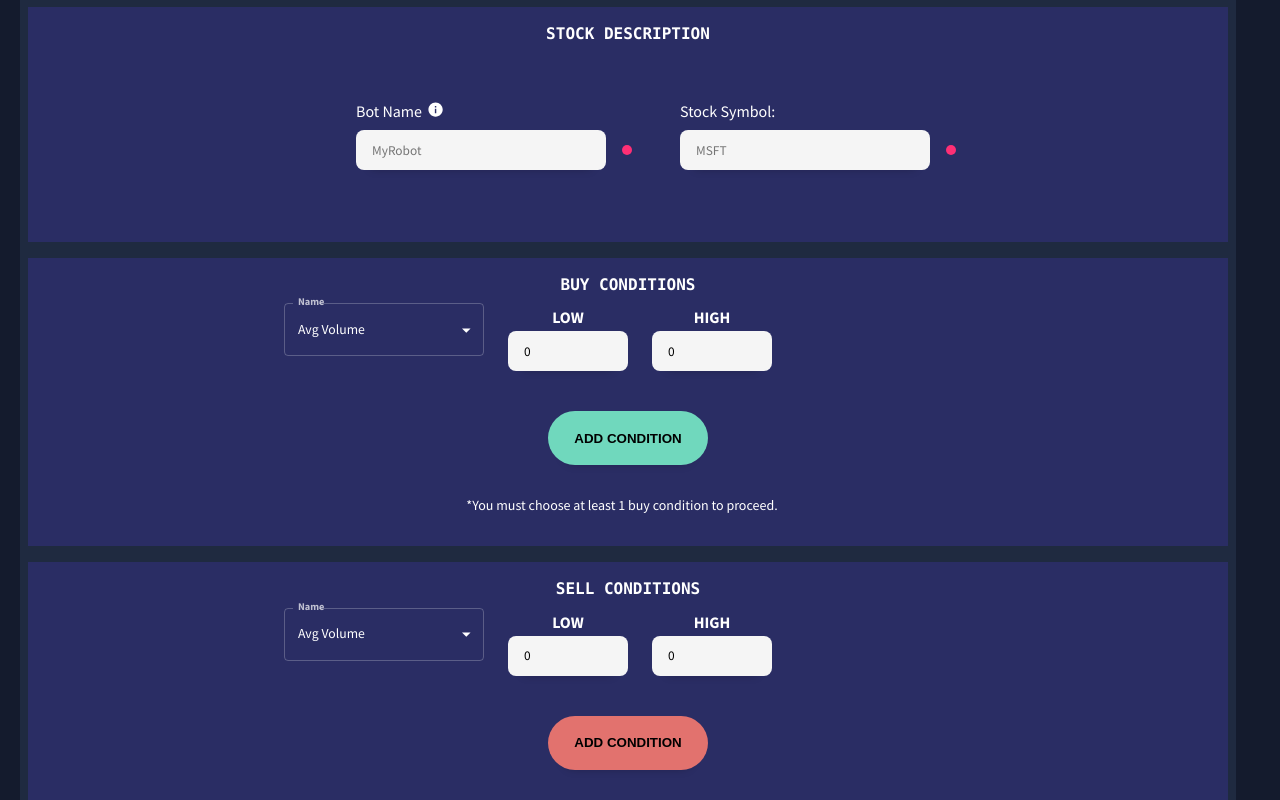
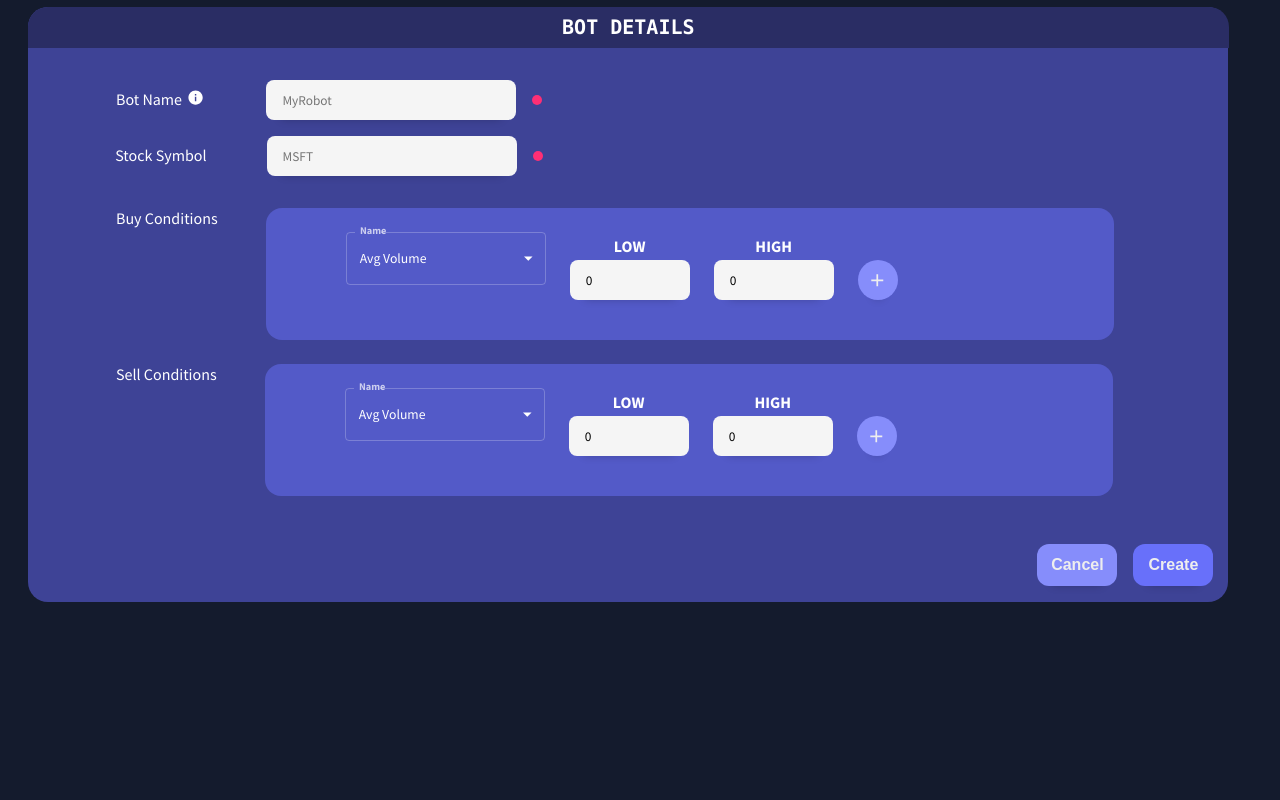
Before and after one commit to csc436group2/TradingBot, a React (Create React App) app in the folder frontend/: page /createbot in a window 1280 px wide. Shown: the part 220-1020 px from the top of the page. After the commit the page ends 862 px from the top, so only its background shows below. Built offline with nearby package versions, Linux system fonts and the light colour scheme.

Commit message:
Folder restructure, create bot page UI redesign

```diff
--- a/frontend/package.json
+++ b/frontend/package.json
@@ -2,7 +2,7 @@
   "name": "frontend",
   "version": "0.1.0",
   "private": true,
-  "proxy": "http://localhost:5000",
+  "proxy": "http://127.0.0.1:5000",
   "dependencies": {
     "@emotion/react": "^11.10.4",
     "@emotion/styled": "^11.10.4",
--- a/frontend/src/App.js
+++ b/frontend/src/App.js
@@ -1,7 +1,7 @@
 import { Navigate, Route, Routes } from "react-router-dom";
 import LoginView from "./views/Login";
 import "./assets/css/fonts.css";
-import { ColorModeContext, useMode } from "./theme";
+import { ColorModeContext, useMode } from "./context/theme";
 import { CssBaseline, ThemeProvider } from "@mui/material";
 import Topbar from "./components/TopBar";
 import Dashboard from "./views/Dashboard";
--- a/frontend/src/components/Header.jsx
+++ b/frontend/src/components/Header.jsx
@@ -1,5 +1,5 @@
 import { Typography, Box, useTheme } from "@mui/material";
-import { tokens } from "../theme";
+import { tokens } from "../context/theme";
 
 const Header = ({ title, subtitle }) => {
   const theme = useTheme();
--- a/frontend/src/components/RightSide.jsx
+++ b/frontend/src/components/RightSide.jsx
@@ -1,7 +1,7 @@
 import React from "react";
 import styled from "@emotion/styled";
 import { Typography, useTheme } from "@mui/material";
-import { tokens } from "../theme";
+import { tokens } from "../context/theme";
 
 const RightSide = () => {
   const theme = useTheme();
--- a/frontend/src/components/TopBar.jsx
+++ b/frontend/src/components/TopBar.jsx
@@ -9,7 +9,7 @@ import {
 import SmartToyIcon from "@mui/icons-material/SmartToy";
 import { useTheme } from "@mui/material";
 import { useContext, useState } from "react";
-import { ColorModeContext, tokens } from "../theme";
+import { ColorModeContext, tokens } from "../context/theme";
 import PersonOutlinedIcon from "@mui/icons-material/PersonOutlined";
 import LightModeOutlinedIcon from "@mui/icons-material/LightModeOutlined";
 import DarkModeOutlinedIcon from "@mui/icons-material/DarkModeOutlined";
@@ -36,6 +36,10 @@ const Topbar = () => {
     window.localStorage.removeItem("userName");
     window.localStorage.removeItem("apiKey");
     window.localStorage.removeItem("secretKey");
+    window.localStorage.removeItem("bots");
+    window.localStorage.removeItem("hasBot");
+    window.localStorage.removeItem("test");
+    window.localStorage.removeItem("currDetail");
     nav("/login");
   };
 
--- a/frontend/src/views/CreateBot.js
+++ b/frontend/src/views/CreateBot.js
@@ -6,7 +6,6 @@ import {
   FormControl,
   FormControlLabel,
   FormLabel,
-  IconButton,
   InputLabel,
   MenuItem,
   Radio,
@@ -20,12 +19,13 @@ import styled from "@emotion/styled";
 import Input from "../components/InputTextField";
 import { Stack } from "@mui/system";
 import DeleteIcon from "@mui/icons-material/Delete";
-import Conditions from "../shared/data/conditions";
-import { tokens } from "../theme";
+import Conditions from "../context/conditions";
+import { tokens } from "../context/theme";
 import Header from "../components/Header";
 import { useNavigate } from "react-router-dom";
 import Info from "@mui/icons-material/Info";
 import Bot from "../models/bot";
+import AddIcon from "@mui/icons-material/Add";
 
 function CreateBot() {
   const [stockSym, setStockSym] = useState("");
@@ -47,8 +47,9 @@ function CreateBot() {
   const conditions = condRef.conditions;
 
   const curDate = new Date();
-  const dateFormat = `${curDate.getMonth()}/${curDate.getDate()}/${curDate.getFullYear()}`;
-  // const timeFormat = ` ${curDate.toLocaleTimeString()}`;
+  const dateFormat = `${
+    curDate.getMonth() + 1
+  }/${curDate.getDate()}/${curDate.getFullYear()}`;
 
   const [buyCnList, setBuyCnList] = useState([
     { property: "Avg Volume", lt: 0, gt: 0 },
@@ -153,43 +154,45 @@ function CreateBot() {
 
   const MyButton = styled.div`
     button {
-      max-width: 250px;
-      min-width: 250px;
-      height: 60px;
+      max-width: 80px;
+      min-width: 80px;
+      height: 42px;
       border: none;
       margin: 1rem 0;
+      margin-left: 1rem;
       box-shadow: 0px 14px 9px -15px rgba(0, 0, 0, 0.25);
-      border-radius: 198px;
-      background-color: ${colors.blueAccent[400]};
-      color: ${theme.palette.mode === "dark" ? "black" : "white"};
-      font-weight: 600;
+      border-radius: 12px;
+      background-color: ${colors.blueAccent[500]};
+      color: ${theme.palette.mode === "dark" ? "#eee" : "black"};
+      font-weight: bold;
+      font-size: 16px;
       cursor: pointer;
       transition: all 0.2s ease-in;
       &:hover {
         transform: translateY(-3px);
-        background-color: #00feb9;
+        background-color: ${colors.greenAccent[400]};
       }
     }
   `;
 
   const CancelButton = styled.div`
     button {
-      max-width: 180px;
-      min-width: 180px;
-      height: 60px;
+      max-width: 80px;
+      min-width: 80px;
+      height: 42px;
       border: none;
       margin: 1rem 0;
-      margin-left: 1rem;
       box-shadow: 0px 14px 9px -15px rgba(0, 0, 0, 0.25);
-      border-radius: 198px;
-      background-color: ${colors.grey[400]};
-      color: ${theme.palette.mode === "dark" ? "black" : "white"};
+      border-radius: 12px;
+      background-color: ${colors.blueAccent[400]};
+      color: ${theme.palette.mode === "dark" ? "#eee" : "black"};
       font-weight: 600;
+      font-size: 16px;
       cursor: pointer;
       transition: all 0.2s ease-in;
       &:hover {
         transform: translateY(-3px);
-        background-color: #00feb9;
+        background-color: ${colors.redAccent[400]};
       }
     }
   `;
@@ -199,44 +202,41 @@ function CreateBot() {
     align-items: center;
     justify-content: center;
     button {
-      min-width: 160px;
-      max-width: 160px;
-      height: 54px;
+      min-width: 40px;
+      max-width: 40px;
+      height: 40px;
       border: none;
       margin: 1rem 0;
       box-shadow: 0px 14px 9px -15px rgba(0, 0, 0, 0.25);
-      border-radius: 198px;
-      background-color: ${colors.greenAccent[400]};
-      color: ${theme.palette.mode === "dark" ? "black" : "white"};
+      border-radius: 120px;
+      background-color: ${colors.blueAccent[400]};
+      color: ${theme.palette.mode === "dark" ? "#eee" : "black"};
       font-weight: 600;
       cursor: pointer;
       transition: all 0.2s ease-in;
       &:hover {
-        background-color: ${colors.greenAccent[500]};
+        background-color: ${colors.blueAccent[300]};
         transform: translateY(-3px);
       }
     }
   `;
 
-  const AddSellButton = styled.div`
-    display: flex;
-    align-items: center;
-    justify-content: center;
+  const DeleteButton = styled.div`
     button {
-      min-width: 160px;
-      max-width: 160px;
-      height: 54px;
+      min-width: 40px;
+      max-width: 40px;
+      height: 40px;
       border: none;
-      margin: 1rem 0;
+      margin-left: 1rem;
       box-shadow: 0px 14px 9px -15px rgba(0, 0, 0, 0.25);
-      border-radius: 198px;
+      border-radius: 120px;
       background-color: ${colors.redAccent[400]};
-      color: ${theme.palette.mode === "dark" ? "black" : "white"};
+      color: ${theme.palette.mode === "dark" ? "#eee" : "black"};
       font-weight: 600;
       cursor: pointer;
       transition: all 0.2s ease-in;
       &:hover {
-        background-color: ${colors.redAccent[500]};
+        background-color: ${colors.redAccent[300]};
         transform: translateY(-3px);
       }
     }
@@ -246,7 +246,6 @@ function CreateBot() {
     <Box m="20px">
       <Header title="CREATE BOT" subtitle="Get started below." />
       <Box
-        backgroundColor={colors.primary[400]}
         display="flex"
         flexDirection="column"
         alignItems="start"
@@ -254,23 +253,41 @@ function CreateBot() {
         p={3}
         mr={3}
       >
-        <DescWrapper style={{ backgroundColor: colors.blueAccent[800] }}>
+        <FormWrapper
+          style={{
+            backgroundColor: colors.blueAccent[700],
+            borderRadius: 20,
+            alignItems: "start",
+          }}
+        >
+          <Box
+            bgcolor={colors.blueAccent[800]}
+            width={"101.4%"}
+            display="flex"
+            alignItems="center"
+            justifyContent="center"
+            mt={-1}
+            ml={-1}
+            p={1}
+            borderRadius="20px 20px 0px 0px"
+          >
             <Typography
-            variant="h5"
+              variant="h4"
               fontWeight="bold"
-            marginBottom={1}
               alignSelf={"center"}
               sx={{ fontFamily: "Monaco" }}
             >
-            STOCK DESCRIPTION
+              BOT DETAILS
             </Typography>
-          <Box display="flex" flexDirection="row" p={3} pl={10}>
+          </Box>
           <Box
             display="flex"
-              justifyContent="start"
             flexDirection="column"
-              m={3}
+            p={3}
+            pl={10}
+            alignItems="start"
           >
+            <Box display="flex" flexDirection="row" alignItems="center">
               <Box display="flex" flexDirection="row">
                 <Typography variant="h5" mr={0.6}>
                   Bot Name
@@ -280,6 +297,7 @@ function CreateBot() {
                   arrow={true}
                   placement="top"
                   describeChild
+                  sx={{ marginRight: 7.8 }}
                 >
                   <Info fontSize="small" />
                 </Tooltip>
@@ -294,11 +312,13 @@ function CreateBot() {
             </Box>
             <Box
               display="flex"
-              justifyContent="start"
-              flexDirection="column"
-              m={3}
+              flexDirection="row"
+              alignItems="center"
+              ml={-0.1}
             >
-              <Typography variant="h5">Stock Symbol:</Typography>
+              <Typography variant="h5" mr={7.5}>
+                Stock Symbol
+              </Typography>
               <Input
                 value={stockSym}
                 onChange={handleStockSymChange}
@@ -307,18 +327,19 @@ function CreateBot() {
                 maxLength={4}
               />
             </Box>
-          </Box>
-        </DescWrapper>
-        <FormWrapper style={{ backgroundColor: colors.blueAccent[800] }}>
-          <Typography
-            variant="h5"
-            fontWeight="bold"
-            marginBottom={1}
-            alignSelf={"center"}
-            sx={{ fontFamily: "Monaco" }}
+            <Box display="flex" flexDirection="row" mt={3}>
+              <Typography variant="h5" mr={7}>
+                Buy Conditions
+              </Typography>
+              <Box
+                display="flex"
+                flexDirection="column"
+                mt={0}
+                ml={-1}
+                bgcolor={colors.blueAccent[600]}
+                borderRadius={4}
+                p={3}
               >
-            BUY CONDITIONS
-          </Typography>
                 {buyCnList.map((condition, index) => {
                   return (
                     <div key={index}>
@@ -482,7 +503,11 @@ function CreateBot() {
                             </FormControl>
                           )}
                           {index !== 0 && (
-                      <StyledIcon>
+                            <Box
+                              display="flex"
+                              flexDirection="row"
+                              alignItems="center"
+                            >
                               <Divider
                                 orientation="vertical"
                                 style={{
@@ -494,42 +519,64 @@ function CreateBot() {
                                   borderRadius: 10,
                                 }}
                               />
-                        <Tooltip title="Remove" arrow={true} placement="bottom">
-                          <IconButton
-                            onClick={() => handleBuyRemoveCondition(index)}
+                              <Tooltip
+                                title="Remove"
+                                arrow={true}
+                                placement="bottom"
                               >
-                            Delete Item
+                                <DeleteButton>
+                                  <button
+                                    onClick={() =>
+                                      handleBuyRemoveCondition(index)
+                                    }
+                                  >
                                     <DeleteIcon fontSize="medium" />
-                          </IconButton>
+                                  </button>
+                                </DeleteButton>
                               </Tooltip>
-                      </StyledIcon>
+                            </Box>
                           )}
                         </Stack>
                       </BuyConditionContainer>
                       {buyCnList.length - 1 === index && buyCnList.length < 70 && (
+                        <Box
+                          display="flex"
+                          justifyContent="end"
+                          mr={buyCnList.length === 1 ? 24 : 14}
+                          mt={buyCnList.length === 1 ? -10 : -11.3}
+                        >
                           <AddButton>
-                    <button onClick={handleBuyAddCondition}>
-                      ADD CONDITION
+                            <button
+                              onClick={handleBuyAddCondition}
+                              style={{
+                                display: "flex",
+                                alignItems: "center",
+                                justifyContent: "center",
+                              }}
+                            >
+                              <AddIcon />
                             </button>
                           </AddButton>
+                        </Box>
                       )}
                     </div>
                   );
                 })}
-          <p style={{ fontSize: 14, marginRight: 12 }}>
-            *You must choose at least 1 buy condition to proceed.
-          </p>
-        </FormWrapper>
-        <FormWrapper style={{ backgroundColor: colors.blueAccent[800] }}>
-          <Typography
-            variant="h5"
-            fontWeight="bold"
-            marginBottom={1}
-            alignSelf={"center"}
-            sx={{ fontFamily: "Monaco" }}
+              </Box>
+            </Box>
+            <Box display="flex" flexDirection="row" mt={3}>
+              <Typography variant="h5" mr={7}>
+                Sell Conditions
+              </Typography>
+              <Box
+                display="flex"
+                flexDirection="column"
+                mt={0}
+                ml={-1}
+                bgcolor={colors.blueAccent[600]}
+                borderRadius={4}
+                p={3}
               >
-            SELL CONDITIONS
-          </Typography>
                 {sellCnList.map((condition, index) => {
                   return (
                     <div key={index}>
@@ -590,7 +637,11 @@ function CreateBot() {
                             labelText={"HIGH"}
                           />
                           {index !== 0 && (
-                      <StyledIcon>
+                            <Box
+                              display="flex"
+                              flexDirection="row"
+                              alignItems="center"
+                            >
                               <Divider
                                 orientation="vertical"
                                 style={{
@@ -602,35 +653,63 @@ function CreateBot() {
                                   borderRadius: 10,
                                 }}
                               />
-                        <Tooltip title="Remove" arrow={true} placement="bottom">
-                          <IconButton
-                            className="iconButton"
-                            onClick={() => handleSellRemoveCondition(index)}
+                              <Tooltip
+                                title="Remove"
+                                arrow={true}
+                                placement="bottom"
                               >
-                            Delete Item
+                                <DeleteButton>
+                                  <button
+                                    onClick={() =>
+                                      handleSellRemoveCondition(index)
+                                    }
+                                  >
                                     <DeleteIcon fontSize="medium" />
-                          </IconButton>
+                                  </button>
+                                </DeleteButton>
                               </Tooltip>
-                      </StyledIcon>
+                            </Box>
                           )}
                         </Stack>
                       </SellConditionContainer>
-                {sellCnList.length - 1 === index && sellCnList.length < 70 && (
-                  <AddSellButton>
-                    <button onClick={handleSellAddCondition}>
-                      ADD CONDITION
+                      {sellCnList.length - 1 === index &&
+                        sellCnList.length < 70 && (
+                          <Box
+                            display="flex"
+                            justifyContent="end"
+                            mr={sellCnList.length === 1 ? 24 : 14}
+                            mt={sellCnList.length === 1 ? -10 : -11.3}
+                          >
+                            <AddButton>
+                              <button
+                                onClick={handleSellAddCondition}
+                                style={{
+                                  display: "flex",
+                                  alignItems: "center",
+                                  justifyContent: "center",
+                                }}
+                              >
+                                <AddIcon />
                               </button>
-                  </AddSellButton>
+                            </AddButton>
+                          </Box>
                         )}
                     </div>
                   );
                 })}
-          <p style={{ fontSize: 14, marginRight: 12, marginLeft: 6 }}>
-            *You must choose at least 1 sell condition to proceed.
-          </p>
-        </FormWrapper>
-        <FormWrapper style={{ backgroundColor: colors.blueAccent[800] }}>
-          <Box display="flex" flexDirection="row">
+              </Box>
+            </Box>
+            <Box
+              display="flex"
+              flexDirection="row"
+              justifyContent="end"
+              width="110%"
+              mb={-4}
+              mt={4}
+            >
+              <CancelButton>
+                <button onClick={handleCancel}>Cancel</button>
+              </CancelButton>
               <MyButton>
                 <button
                   onClick={async () => {
@@ -640,7 +719,9 @@ function CreateBot() {
                       stepCount.buy & stepCount.sell &&
                       stepCount.botName
                     ) {
-                    await fetch(`http://127.0.0.1:5000/detail?stocksym=${stockSym}`)
+                      await fetch(
+                        `http://127.0.0.1:5000/detail?stocksym=${stockSym}`
+                      )
                         .then(function (response) {
                           return response.json();
                         })
@@ -729,12 +810,9 @@ function CreateBot() {
                     }
                   }}
                 >
-                CREATE MY BOT
+                  Create
                 </button>
               </MyButton>
-            <CancelButton>
-              <button onClick={handleCancel}>CANCEL</button>
-            </CancelButton>
             </Box>
             {stockExists === "dne" && (
               <Alert
@@ -742,26 +820,16 @@ function CreateBot() {
                 severity="error"
                 sx={{ fontSize: 14, borderRadius: 18 }}
               >
-              Stock symbol not found. Please update to an existing stock symbol.
+                Stock symbol not found. Please update to an existing stock
+                symbol.
               </Alert>
             )}
+          </Box>
         </FormWrapper>
       </Box>
     </Box>
   );
 }
-
-const DescWrapper = styled.div`
-  display: flex;
-  min-width: 1200px;
-  max-width: 1200px;
-  margin-bottom: 1rem;
-  justify-content: start;
-  align-items: center;
-  flex-direction: column;
-  padding: 1rem;
-  align-self: center;
-`;
 
 const FormWrapper = styled.div`
   display: flex;
@@ -769,34 +837,10 @@ const FormWrapper = styled.div`
   max-width: 1200px;
   margin-bottom: 1rem;
   justify-content: start;
-  align-items: center;
+  align-items: start;
   flex-direction: column;
-  padding: 1rem;
+  padding: 8px;
   align-self: center;
-`;
-
-const StyledIcon = styled.div`
-  button {
-    width: 100%;
-    max-width: 130px;
-    min-width: 130px;
-    font-size: 12px;
-    height: 50px;
-    border: none;
-    box-shadow: 0px 14px 9px -15px rgba(0, 0, 0, 0.25);
-    border-radius: 32px;
-    background-color: rgba(255, 53, 50, 0.6);
-    font-weight: 600;
-    cursor: pointer;
-    transition: all 0.2s ease-in;
-    margin-top: -7.5rem;
-    margin-left: 3rem;
-    &:hover {
-      background-color: rgba(255, 53, 50, 0.8);
-      opacity: 0.85;
-      transform: translateY(-3px);
-    }
-  }
 `;
 
 const BuyConditionContainer = styled.div`
```
Also changed, not shown: frontend/src/views/Dashboard.js (+4 -3 lines), frontend/src/views/StockDetail.js (renamed from frontend/src/components/StockDetail.jsx, +2 -42 lines), frontend/src/assets/users.json (renamed from frontend/src/shared/mock/users.json), frontend/src/context/conditions.js (renamed from frontend/src/shared/data/conditions.js), frontend/src/context/theme.js (renamed from frontend/src/theme.js). Lines whose indentation alone changed are shown as unchanged.
